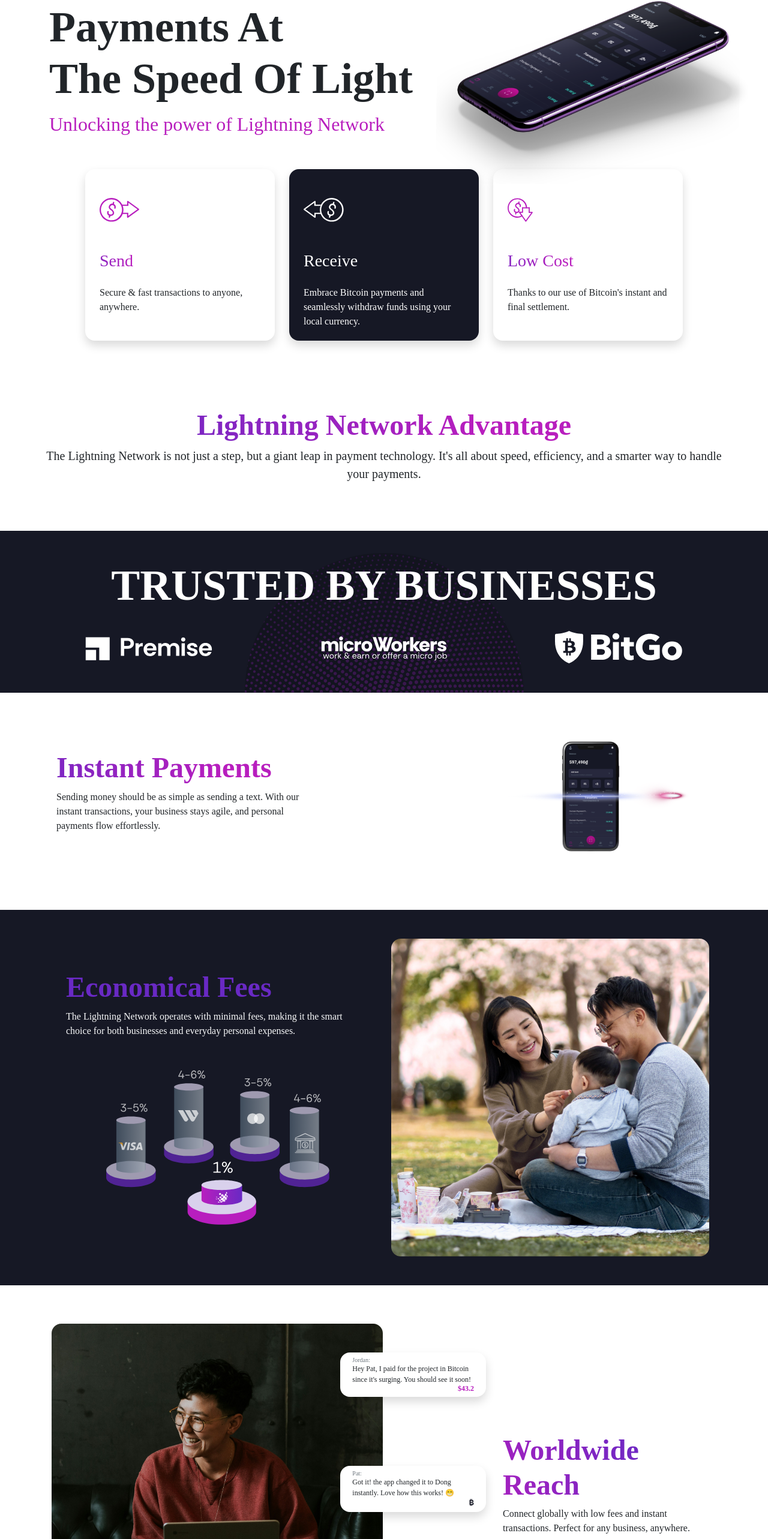
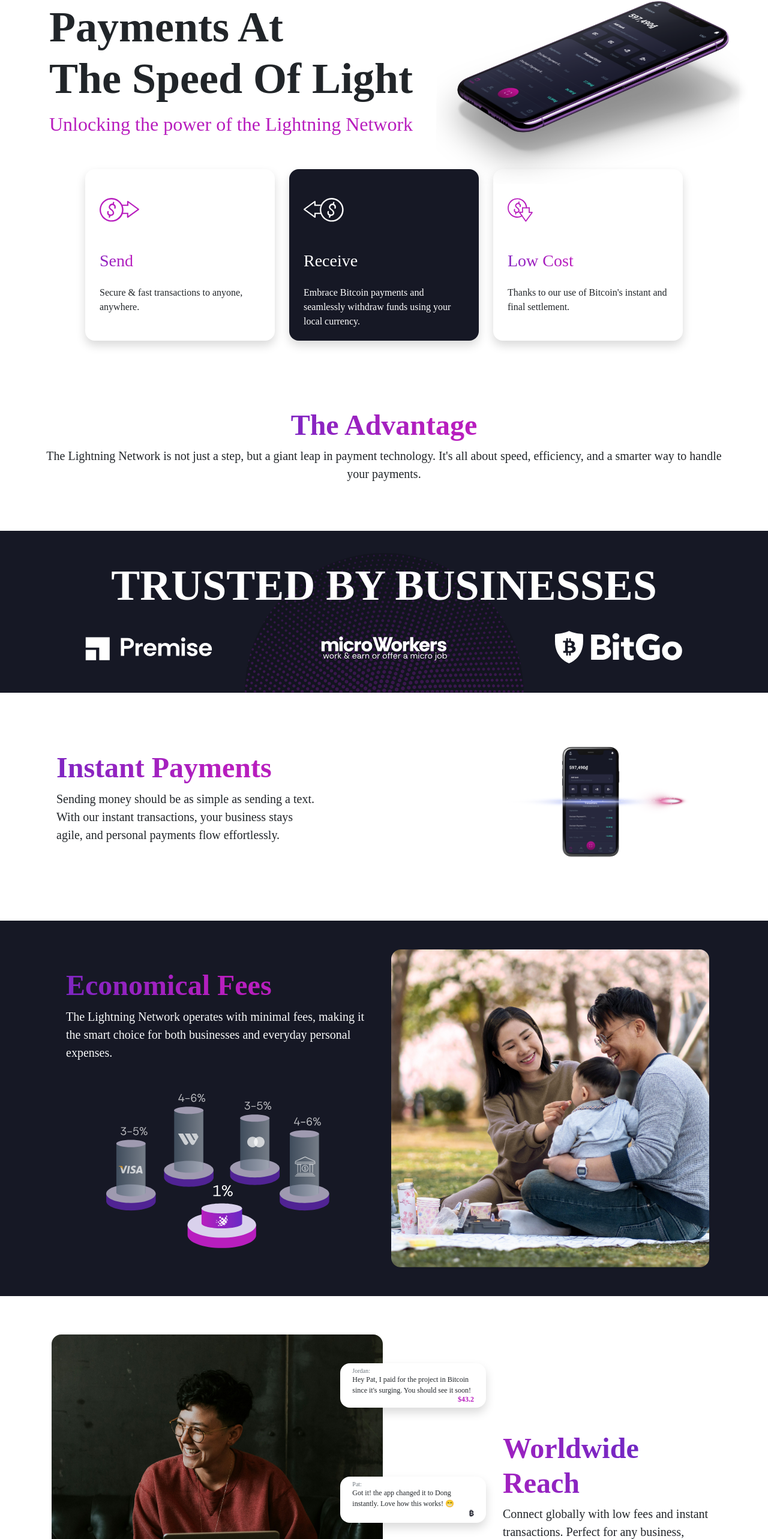
Before and after one commit to sbstnbnvds/neutronpay-2, a React (Vite) app: page / in a window 1280 px wide. Shown: the part 142-2708 px from the top of the page at 60% size. Built offline with nearby package versions, Linux system fonts and the light colour scheme; a web font is replaced by a local one.

Commit message:
last corrections - 1

```diff
--- a/src/pages/App/components/Banner.jsx
+++ b/src/pages/App/components/Banner.jsx
@@ -17,7 +17,7 @@ const Banner = () => {
             <h1 className='display-1 text-uppercase fw-800'>tap, pay, go</h1>
 
             <p className='steel-pink-text display-6 text-capitalize fw-medium steel-pink-to-grape-background gradient-text'>experience easy global payments, right from your pocket</p>
-            <p className='fs-5'>Neutronpay, powered by the Lightning Network, is a revolution in your pocket. It makes money management simple. Enjoy fast, secure payments for everyone—from businesses to freelancers and everyday users.</p>
+            <p className='fs-5'>Powered by the Lightning Network, we are a revolution in your pocket. Enjoy fast, secure payments for everyone.</p>
             <Row className='m-0 justify-content-around d-none d-lg-flex'>
               <Col lg={12} xl={9} md={10} sm={12} xs={9}>
                 <Row className='mx-0 align-items-center ps-sm-5 gy-4'>
--- a/src/pages/App/components/BitcoinBeyond.jsx
+++ b/src/pages/App/components/BitcoinBeyond.jsx
@@ -14,9 +14,9 @@ const BitcoinBeyond = () => {
 
         <h2 className='steel-pink-text text-capitalize text-center py-0 my-1 display-3 fw-semibold pb-4 steel-pink-to-grape-background gradient-text'>Bitcoin beyond assets <br className='d-none d-md-inline' /> a world of value</h2>
         <Row className='justify-content-center mx-0 px-2 py-3'>
-          <p className='fs-5'>BTC is like digital gold. It's not just money; it's the best kind of money. Real, fair prices, and the best choice for keeping your money safe.</p>
-          <Row className='px-0 mx-0 align-items-center flex-row-reverse justify-content-center'>
-            <Col xxl={9} lg={9} md={8} xs={12} className=''>
+          <p className='fs-5 text-center w-auto'>BTC is like digital gold. It's not just money; it's the best kind of money.<br className='d-none d-md-inline'/> Real, fair prices, and the best choice for keeping your money safe.</p>
+          <Row className='px-0 mx-0 align-items-center flex-row-reverse justify-content-center justify-content-xl-end'>
+            <Col lg={9} md={8} xs={12} className=''>
               <ul className='fs-5 ps-0'>
                 <li className='mb-3 d-flex'>
                   <img src={listTick} alt="" className='pe-4' />
--- a/src/pages/Home/components/APIForEAndB.jsx
+++ b/src/pages/Home/components/APIForEAndB.jsx
@@ -13,9 +13,9 @@ const APIForEAndB = () => {
     <section className='eerie-black-background pt-5 pb-0 position-relative overflow-hidden api-businesses-section'>
       <Container>
 
-        <h2 className='display-5 text-uppercase fw-800 text-center z-3 position-relative steel-pink-text'>API for Enterprises and Businesses</h2>
+        <h2 className='display-5 text-uppercase fw-800 text-center z-3 position-relative steel-pink-text grape-to-steel-pink-background gradient-text'>API for Enterprises and Businesses</h2>
         <Row className='mx-0 pt-4 mb-0 justify-content-evenly z-3 position-relative'>
-          <p className='text-white text-center fs-6'>The Neutronpay API enables enterprises and businesses to integrate fast payment processing seamlessly and securely. Built for scalability.</p>
+          <p className='text-white text-center fs-5'>The Neutronpay API enables enterprises and businesses to integrate fast payment processing seamlessly and securely. Built for scalability.</p>
         </Row>
         <Row className='mx-0 pt-1 pb-5 justify-content-evenly z-3 position-relative'>
           <Col xs={9} className='text-white text-center px-5 fs-4 d-flex justify-content-center'>
--- a/src/pages/Home/components/Banner.jsx
+++ b/src/pages/Home/components/Banner.jsx
@@ -17,7 +17,7 @@ const Banner = () => {
 
             <h1 className='text-capitalize display-2 fw-800'>Payments at <br className='d-none' /> the speed of light
             </h1>
-            <p className='fs-2 steel-pink-text'>Unlocking the power of Lightning Network</p>
+            <p className='fs-2 steel-pink-text'>Unlocking the power of the Lightning Network</p>
           </Col>
           <Col xxl={6} xl={5} lg={4} md={9} sm={12}
             className='position-relative align-items-center overflow-visible home-banner-img-container z-1'>
--- a/src/pages/Home/components/EconomicalFees.jsx
+++ b/src/pages/Home/components/EconomicalFees.jsx
@@ -17,8 +17,8 @@ const EconomicalFees = () => {
           <Col
            md={6}
            className='d-flex flex-column align-items-center px-0 px-md-4'>
-            <h2 className='grape-text text-capitalize fw-semibold display-5 align-self-start'>economical fees</h2>
-            <p className='fw-normal text-light mb-5'>The Lightning Network operates with minimal fees, making it the smart choice for both businesses and everyday personal expenses.</p>
+            <h2 className='grape-text steel-pink-to-grape-background gradient-text text-capitalize fw-semibold display-5 align-self-start'>economical fees</h2>
+            <p className='fw-normal text-light mb-5 fs-5'>The Lightning Network operates with minimal fees, making it the smart choice for both businesses and everyday personal expenses.</p>
 
             <img
               src={graph}
--- a/src/pages/Home/components/InstantPayments.jsx
+++ b/src/pages/Home/components/InstantPayments.jsx
@@ -13,7 +13,7 @@ const InstantPayments = () => {
         <Row className='mx-0 py-5 justify-content-center align-items-center'>
           <Col lg={5} className='py-5 d-flex flex-column'>
             <h2 className='steel-pink-text text-capitalize fw-semibold display-5 me-auto steel-pink-to-grape-background gradient-text'>instant payments</h2>
-            <p className='fw-normal'>Sending money should be as simple as sending a text. With our instant transactions, your business stays agile, and personal payments flow effortlessly.</p>
+            <p className='fw-normal fs-5'>Sending money should be as simple as sending a text. With our instant transactions, your business stays agile, and personal payments flow effortlessly.</p>
           </Col>
           <Col lg={7}
           className='d-flex justify-content-center'>
--- a/src/pages/Home/components/LightningNetworkAdvantage.jsx
+++ b/src/pages/Home/components/LightningNetworkAdvantage.jsx
@@ -9,7 +9,7 @@ const LightningNetworkAdvantage = () => {
     <section className='lightning-network-advantage pt-3 pb-5 mb-3'>
       <Row className='mx-0 justify-content-center pt-5'>
         <Col xs={12} className='align-items-center d-flex flex-column'>
-          <h2 className='text-capitalize text-center fw-bolder grape-text steel-pink-to-grape-background gradient-text display-5'>lightning network advantage</h2>
+          <h2 className='text-capitalize text-center fw-bolder grape-text steel-pink-to-grape-background gradient-text display-5'>the advantage</h2>
           <p className='text-center fs-5 fw-medium mx-5'>The Lightning Network is not just a step, but a giant leap in payment technology. It's all about speed, efficiency, and a smarter way to handle your payments.</p>
         </Col>
       </Row>
--- a/src/pages/Home/components/WorldwideReach.jsx
+++ b/src/pages/Home/components/WorldwideReach.jsx
@@ -18,7 +18,7 @@ const WorldwideReach = () => {
         <Row className='w-100 mx-0 py-5 justify-content-evenly align-items-center flex-row-reverse gy-3'>
           <Col md={4}>
             <h2 className='grape-text text-capitalize fw-semibold display-5 grape-to-steel-pink-background gradient-text'>worldwide reach</h2>
-            <p className='fw-normal'>Connect globally with low fees and instant transactions. Perfect for any business, anywhere.</p>
+            <p className='fw-normal fs-5'>Connect globally with low fees and instant transactions. Perfect for any business, anywhere.</p>
           </Col>
           <Col md={8} className='position-relative px-1 d-flex flex-column align-items-center align-items-sm-start'>
             <img src={backgroundImage} className='rounded-4 w-75' alt="" />
```
Also changed, not shown: src/components/Footer/Footer.jsx (+5 -5 lines).
